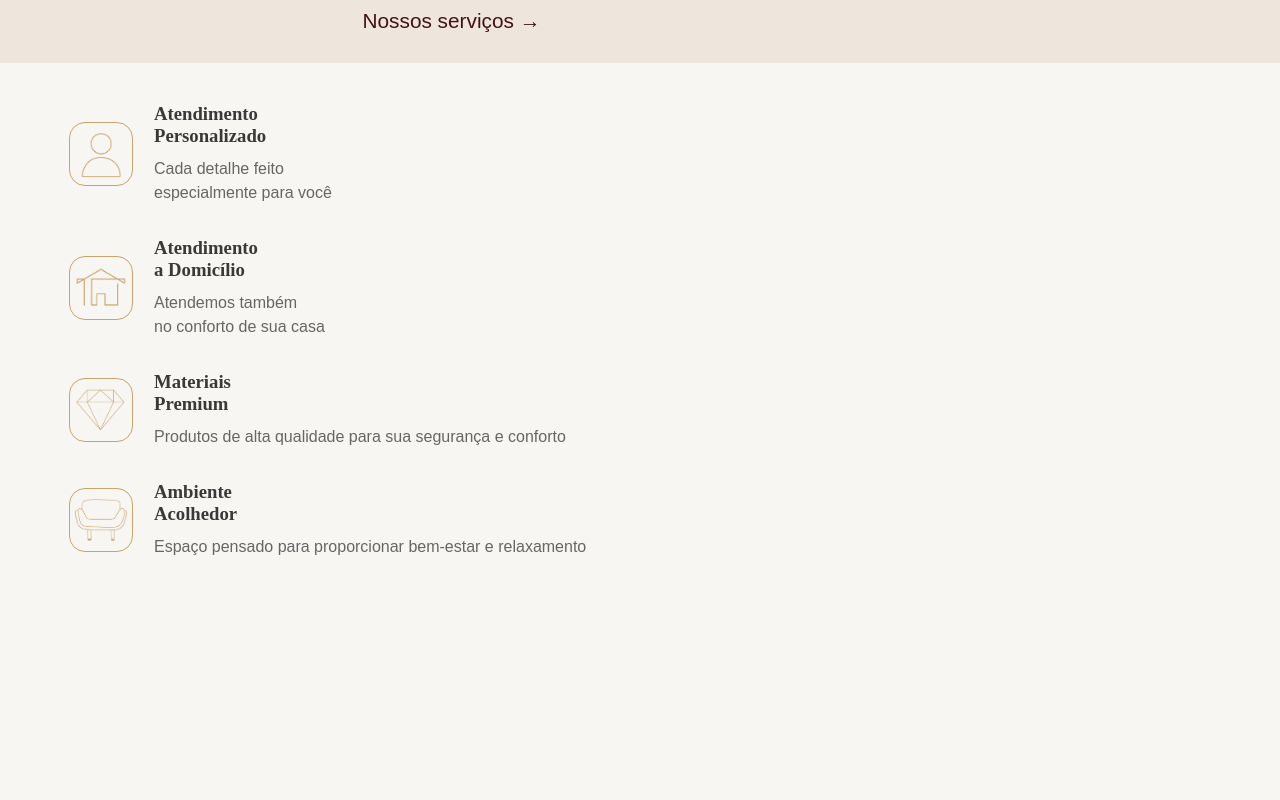
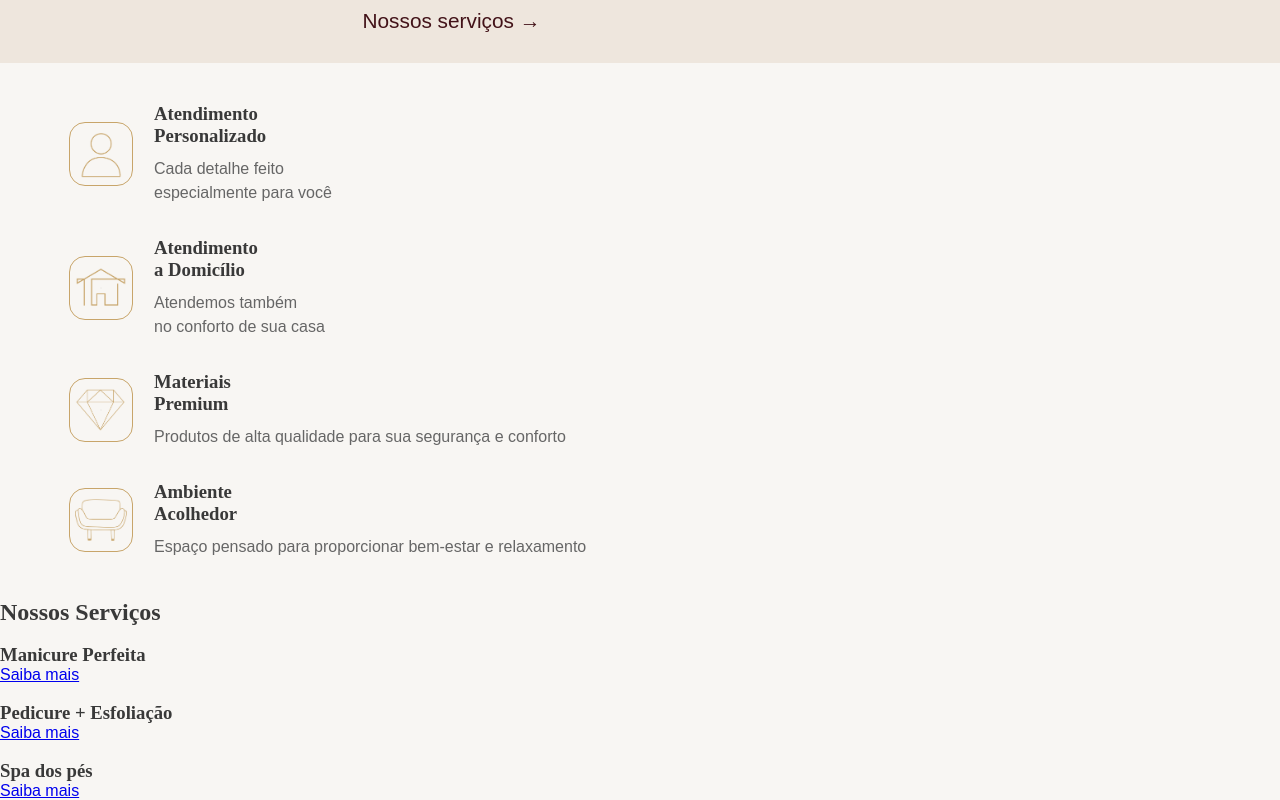
Before and after one commit to CarolinaInglethe/studio-inglethe-nails, a React (Vite) app: page / in a window 1280 px wide. Shown: the part 1223-2023 px from the top of the page. Before the commit the page ends 1822 px from the top, so only its background shows below. Built offline with nearby package versions, Linux system fonts and the light colour scheme.

Commit message:
feat: Criando componente preview services

```diff
--- /dev/null
+++ b/src/components/SevicesSection.jsx
@@ -0,0 +1,27 @@
+import { Link } from "react-router-dom";
+
+function ServicesSection() {
+    return (
+        <section className="services-section">
+            <h2>Nossos Serviços</h2>
+            <div className="services-card">
+                <img src="" alt="" />
+                <h3>Manicure Perfeita</h3>
+                <Link to="/services">Saiba mais </Link>
+            </div>
+            <div className="services-card">
+                <img src="" alt="" />
+                <h3>Pedicure + Esfoliação</h3>
+                <Link to="/services">Saiba mais </Link>
+            </div>
+            <div className="services-card">
+                <img src="" alt="" />
+                <h3>Spa dos pés</h3>
+                <Link to="/services">Saiba mais </Link>
+            </div>
+
+        </section>
+    )
+}
+
+export default ServicesSection;
--- a/src/pages/Home.jsx
+++ b/src/pages/Home.jsx
@@ -1,6 +1,7 @@
 import Header from "../components/Header"
 import Button from "../components/Button"
 import BenefitsSection from "../components/BenefitsSection"
+import ServicesSection from "../components/SevicesSection"
 import IMG from "../assets/images/IMG-HERO-SECTION.PNG"
 import "./Home.css"
 
@@ -28,6 +29,7 @@ function Home(){
             </section>
 
             <BenefitsSection />
+            <ServicesSection />
         </>
     )
 }
```
